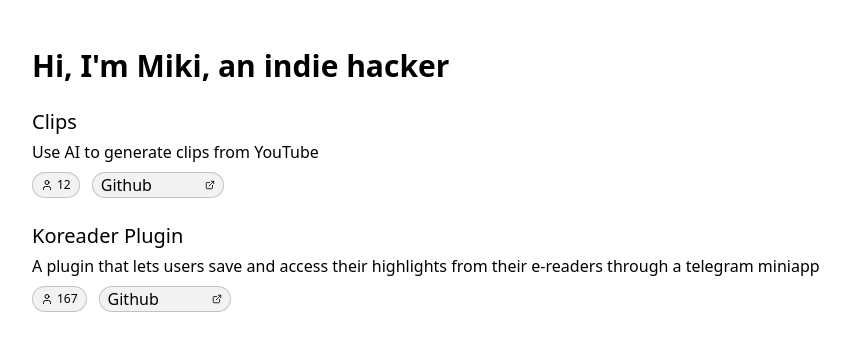
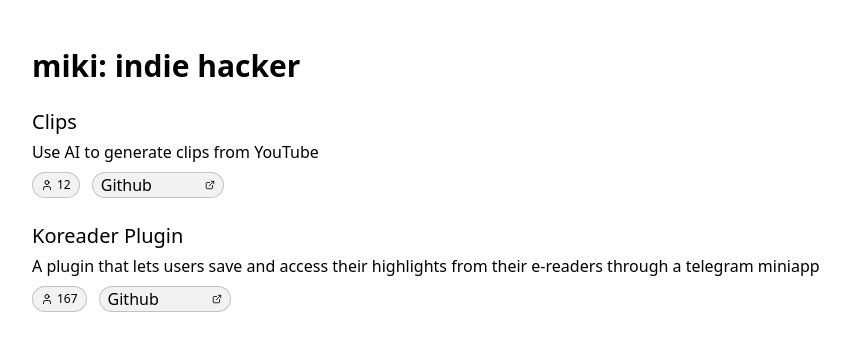
Before and after one commit to 0xmiki/miki.et, a SvelteKit app: page / in a window 1280 px wide. Shown: the top 350 px of the page, without its empty margins (48-898 px from the left). Built offline with nearby package versions, Linux system fonts and the light colour scheme.

Commit message:
smol tweak 🤏

```diff
--- a/src/routes/+page.svelte
+++ b/src/routes/+page.svelte
@@ -11,7 +11,7 @@
 </script>
 
 <div class="mt-8 mb-3 w-full text-left">
-	<h1 class="text-3xl font-bold">Hi, I'm Miki, an indie hacker</h1>
+	<h1 class="text-3xl font-bold">miki: indie hacker</h1>
 </div>
 
 <div class="flex flex-col gap-3">
```
